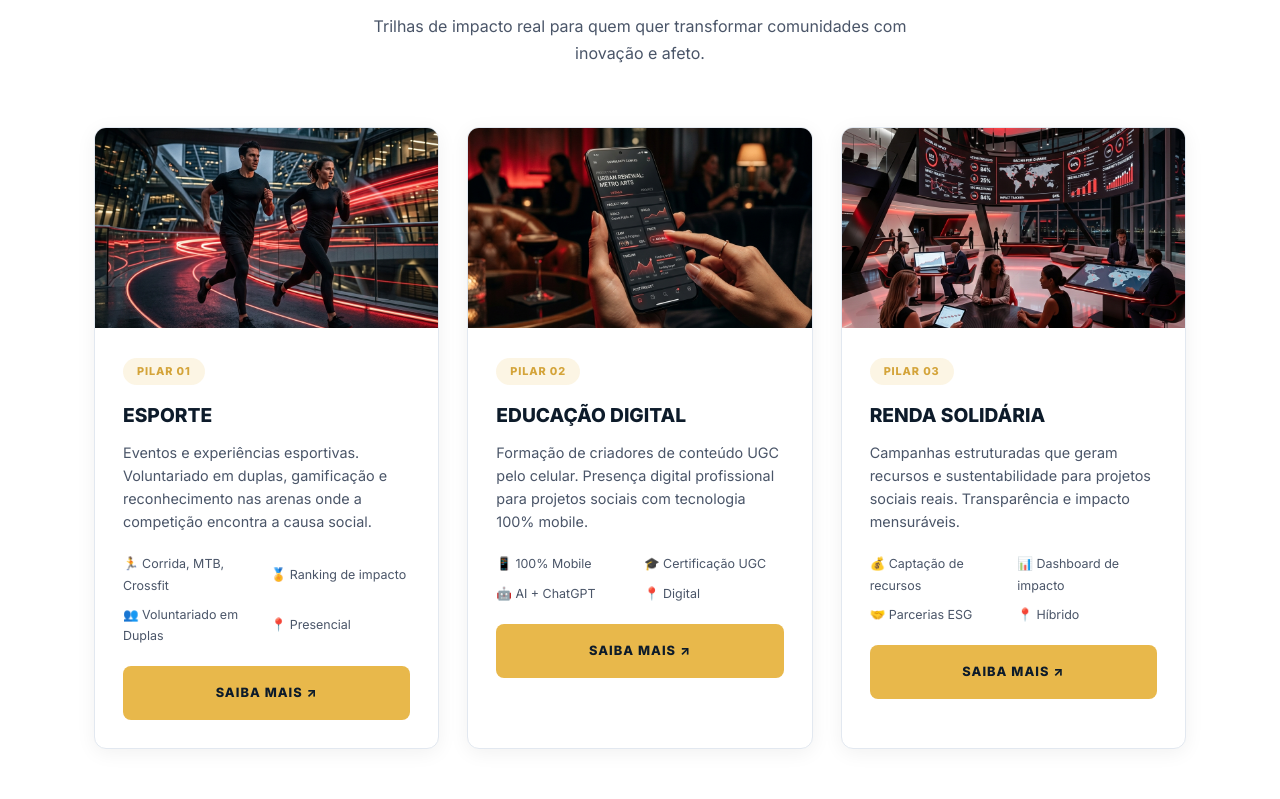
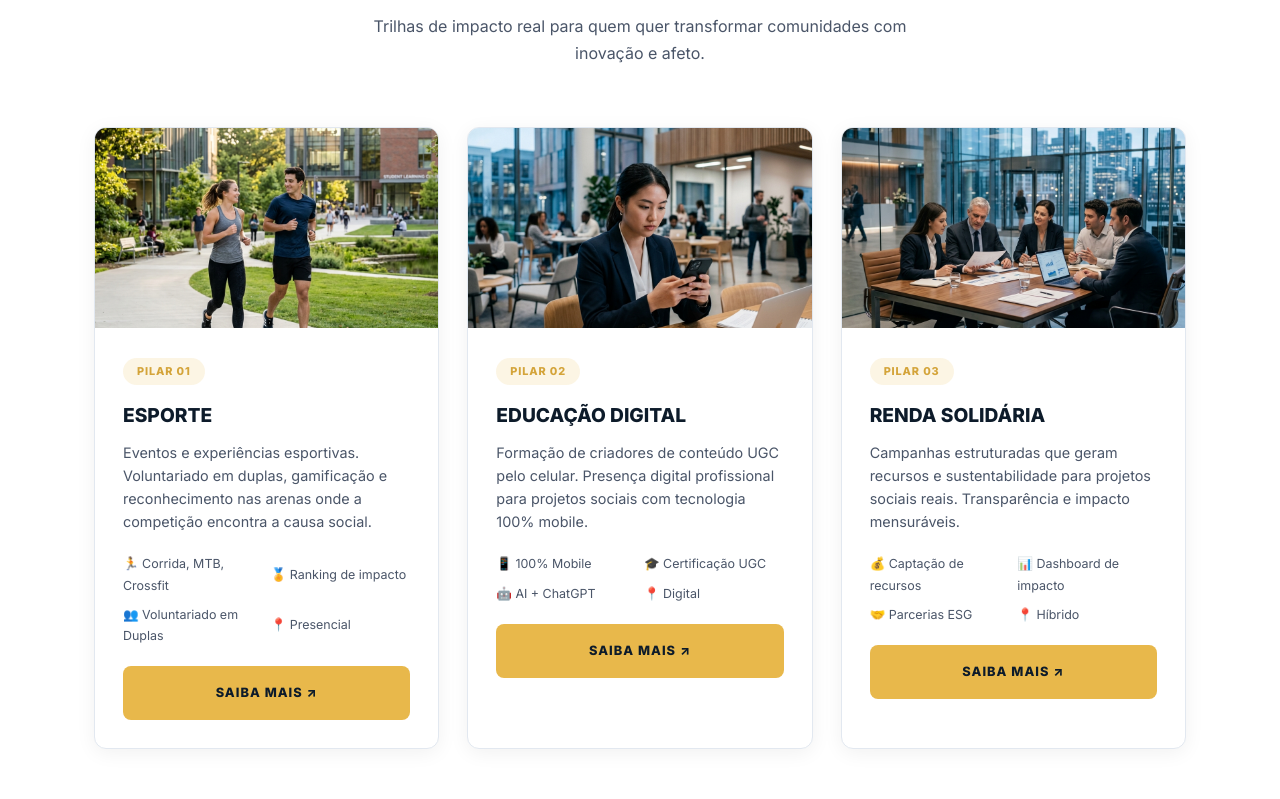
Before and after one commit to Schimidt06/2doe4, a plain HTML site: page index.html in a window 1280 px wide. Shown: the part 1681-2480 px from the top of the page. Drawn offline with Linux system fonts and the light colour scheme.

Commit message:
chore: replace old images with high-end premium corporate LSB-style photography

```diff
--- a/index.html
+++ b/index.html
@@ -60,7 +60,7 @@
         <!-- ═══ HERO ═══ -->
         <section class="hero">
             <div class="hero-bg">
-                <img src="hero_2doe4_cinematic_1775052383369.png" alt="2Doe4 HUB — Voluntariado é Nossa Corrida">
+                <img src="lsb_hero_volunteers.png" alt="2Doe4 HUB — Voluntariado é Nossa Corrida">
             </div>
             <div class="container hero-content">
                 <h1 class="hero-title reveal">
@@ -125,7 +125,7 @@
                 </div>
                 <div class="program-cards">
                     <div class="program-card reveal">
-                        <img src="hero_2doe4_clean_cinematic_1775053127699.png" alt="Esporte" class="program-card-img">
+                        <img src="lsb_pillar_sports.png" alt="Esporte" class="program-card-img">
                         <div class="program-card-body">
                             <span class="program-card-tag">Pilar 01</span>
                             <h3 class="program-card-title">ESPORTE</h3>
@@ -142,7 +142,7 @@
                         </div>
                     </div>
                     <div class="program-card reveal">
-                        <img src="digital_education_gptdoabem_1775052401705.png" alt="Educação Digital" class="program-card-img">
+                        <img src="lsb_pillar_digital.png" alt="Educação Digital" class="program-card-img">
                         <div class="program-card-body">
                             <span class="program-card-tag">Pilar 02</span>
                             <h3 class="program-card-title">EDUCAÇÃO DIGITAL</h3>
@@ -159,7 +159,7 @@
                         </div>
                     </div>
                     <div class="program-card reveal">
-                        <img src="hub_social_impact_atmosphere_1775052420861.png" alt="Renda Solidária" class="program-card-img">
+                        <img src="lsb_pillar_impact.png" alt="Renda Solidária" class="program-card-img">
                         <div class="program-card-body">
                             <span class="program-card-tag">Pilar 03</span>
                             <h3 class="program-card-title">RENDA SOLIDÁRIA</h3>
@@ -184,7 +184,7 @@
             <div class="container">
                 <div class="split">
                     <div class="split-img reveal">
-                        <img src="digital_education_gptdoabem_1775052401705.png" alt="GPTDOABEM — Formação Digital Solidária">
+                        <img src="lsb_pillar_digital.png" alt="GPTDOABEM — Formação Digital Solidária">
                     </div>
                     <div class="reveal">
                         <span class="split-tag">Powered by AI</span>
```
Also changed, not shown: lsb_hero_volunteers.png (added), lsb_pillar_digital.png (added), lsb_pillar_impact.png (added), lsb_pillar_sports.png (added).
